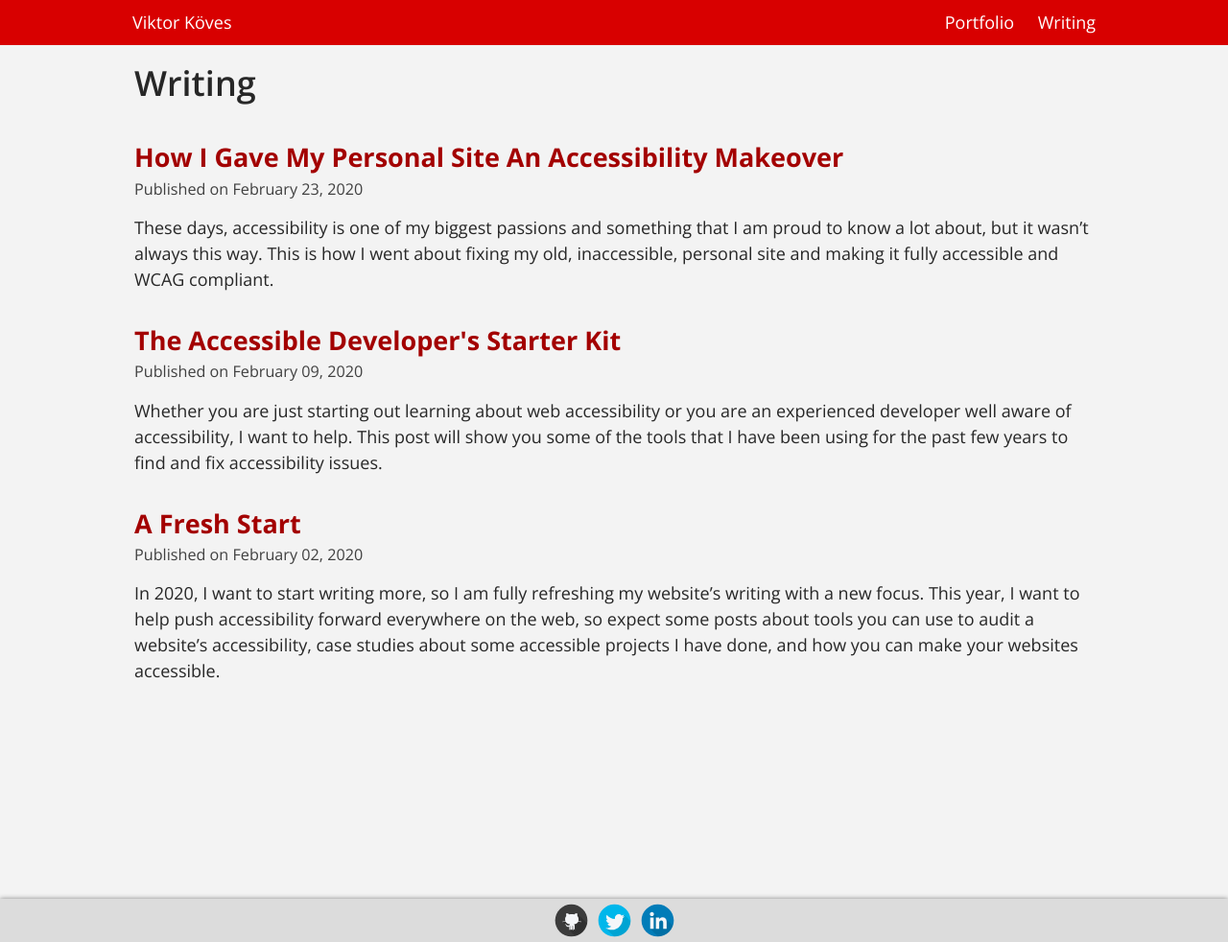
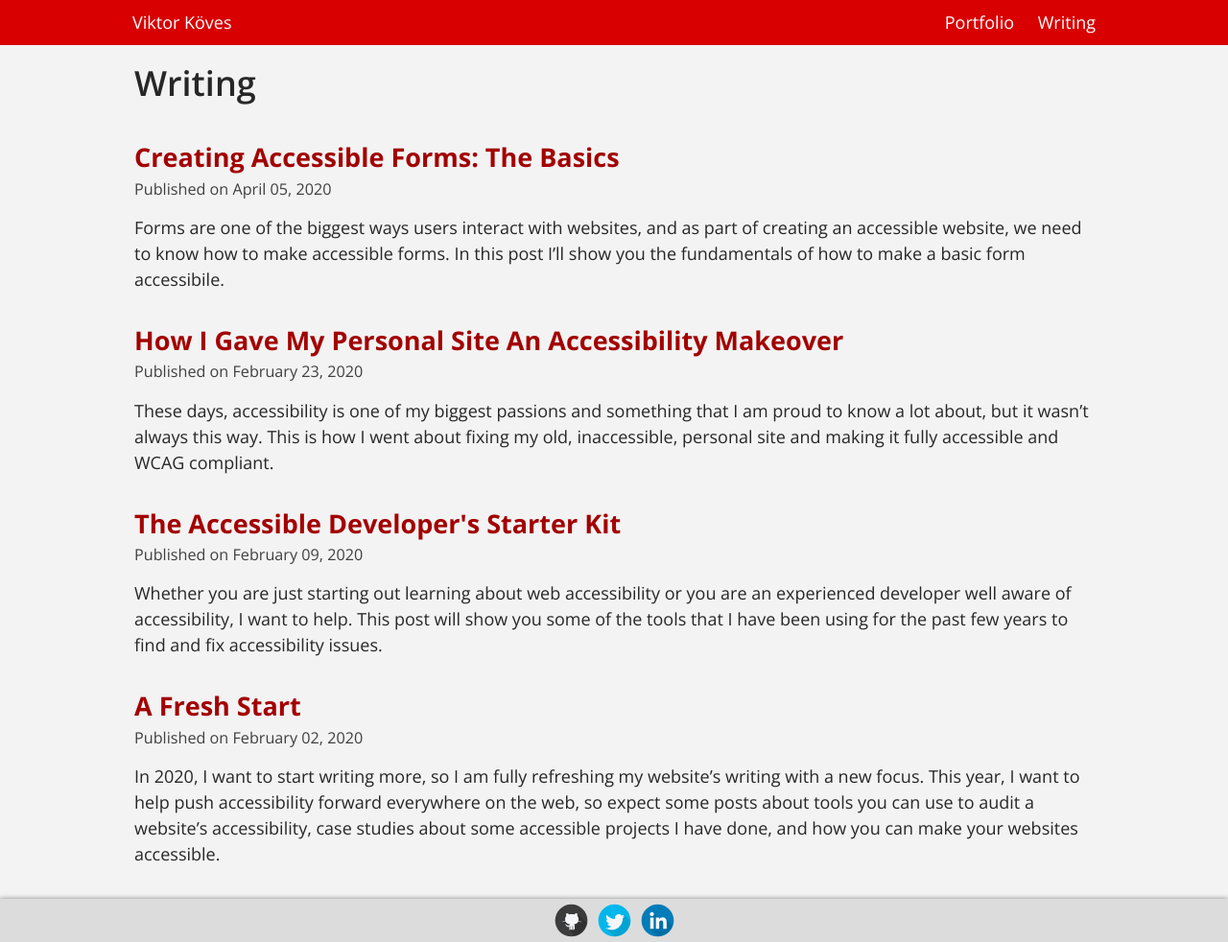
Before and after one commit to vkoves/vkoves.github.io, a Jekyll site: the page built from writing.html, in a window 1280 px wide and 982 px high. Shown: the whole window at 96% size. Built offline with Jekyll 4.4.1, drawn with Linux system fonts in a browser that asks for light colours.

Commit message:
Finalized accessible forms post

````diff
--- a/_drafts/creating-accessible-forms-the-basics.md
+++ b/_posts/2020-04-05-creating-accessible-forms-the-basics.md
@@ -3,14 +3,10 @@
 title: "Creating Accessible Forms: The Basics"
 ---
 
-{% comment %}
-Planned parts:
-Part 1. Form Basics - <form>, <label>, <fieldset>, and submit
-Part 2. Inline Validation - inline validation with Javascript
-Part 3.
-{% endcomment %}
-
-Forms are one of the biggest ways users interact with websites, and as part of creating an accessible website, we need to know how to make accessible forms.
+Forms are one of the biggest ways users interact with websites, and as part of
+creating an accessible website, we need to know how to make accessible forms.
+In this post I'll show you the fundamentals of how to make a basic form
+accessibile.
 
 {% include linkedHeading.html heading="A Faulty Form Example" level=2 %}
 
@@ -67,7 +63,7 @@
 
 ```html
 <label for="email" class="label">Email*</label>
-<input id="email" type="text" required>
+<input id="email" type="text">
 ```
 
 Now if I use a screen reader I properly hear that the input is meant to be an email, and inspecting the element tree with the Accessibility pane shows this as well:
@@ -83,7 +79,7 @@
 ```html
   <fieldset class="label">
     <legend>Plan*</legend>
-    <input id="plan-free" type="radio" name="plan" required>
+    <input id="plan-free" type="radio" name="plan">
     <label for="plan-free">Free</label>
 
     <input id="plan-pro" type="radio" name="plan">
@@ -97,7 +93,7 @@
 
 Notice that the Accessibility Tree shows that our "Free" input is in a "Plan" group, confirming that we've setup our `<fieldset>` correctly.
 
-{% include linkedHeading.html heading="Submit Button Isn't Focusable" level=3 %}
+{% include linkedHeading.html heading="Form Submission" level=3 %}
 
 Now to tackle the submit button issue. There's a lot of ways that you could spot this issue, including using your site with a keyboard, but looking at the HTML should also be  a big clue that something is off. Here's the HTML for the submit button in the original inaccessible form demo:
 
@@ -107,14 +103,37 @@
 </div>
 ```
 
-{% include linkedHeading.html heading="No Form Submit Action" level=3 %}
+Since this is a clickable element, it definitely should not be a `div`! This
+element choice is what makes the form not submittable via the keyboard. A simple
+way to fix this is to change the `div` element to a `button` with
+`type="submit"`, like so:
+
+```html
+<button type="submit" id="sign-up" class="button">
+  Sign Up
+</button>
+```
+
+Making this button of type submit also fixes the general form submission. Now,
+if we press Enter in any of the form inputs, the Javascript associated with the
+submit button will trigger.
 
 {% include linkedHeading.html heading="Fields Not Marked Required" level=3 %}
 
+Last but certainly not least is forms not being marked required for screen
+readers. Simple by adding the `required` attribute to our required input fields,
+screen reader users will be notified which input field is required or optional.
 
+For our email input, for example, the fixed input looks like so:
+
+```html
+<input id="email" type="text" required>
+```
 
 {% include linkedHeading.html heading="The Fixed Accessible Form" level=2 %}
 
+Now that we have addressed all of the accessibility issues we found with the
+form, let's take a look a look at the final, accessible form:
 
 <iframe title="Inacessible Form Made Accessible"
   src="https://codepen.io/viktorkoves/embed/yLNPZzK?height=265&theme-id=light&default-tab=result"
@@ -124,7 +143,13 @@
   (<a href='https://codepen.io/viktorkoves'>@viktorkoves</a>) on <a href='https://codepen.io'>CodePen</a>.
 </iframe>
 
+Now, we can easily use this form with just our keyboard or a screen reader.
+
+If you want to learn more about accessibility, like what tools you can use to
+get started testing for accessibility, check out my [other-articles].
+
 <!-- All links for simplicity -->
 [mdn-input]: https://developer.mozilla.org/en-US/docs/Web/HTML/Element/input
 [a11y-tools-article]: {% post_url 2020-02-09-the-accessible-developers-starter-kit %}
 [devtools-a11y-pane]: https://developers.google.com/web/tools/chrome-devtools/accessibility/reference#pane
+[other-articles]: /writing
````
